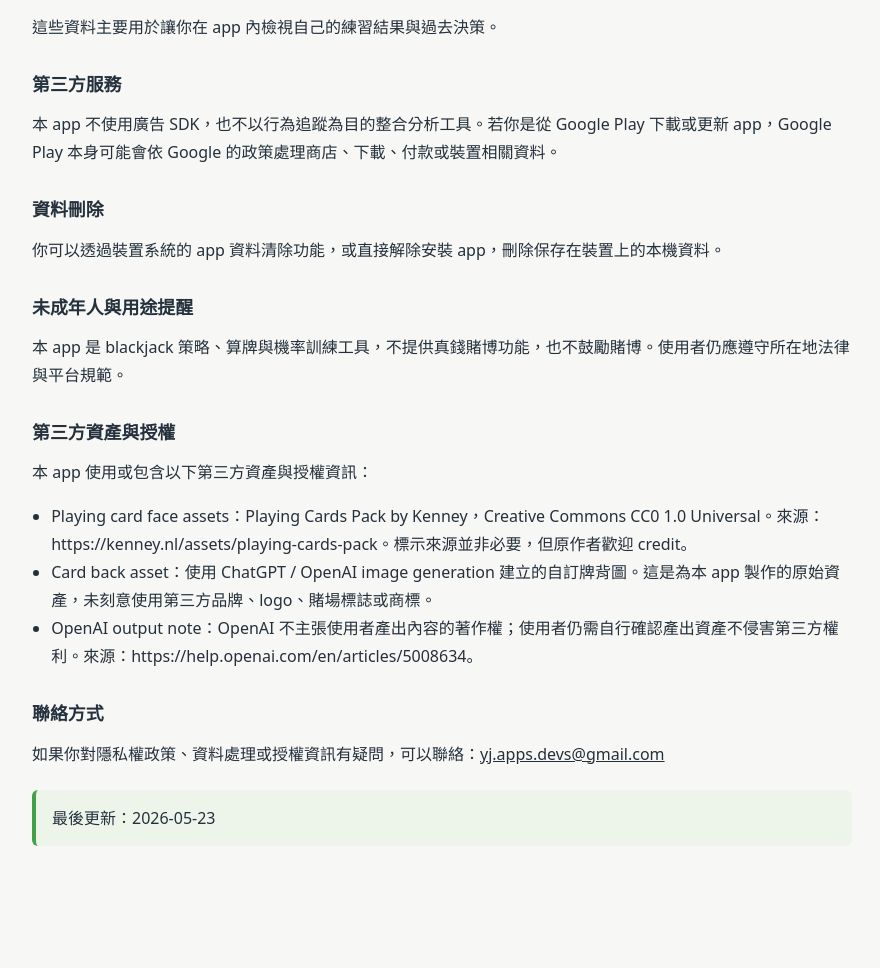
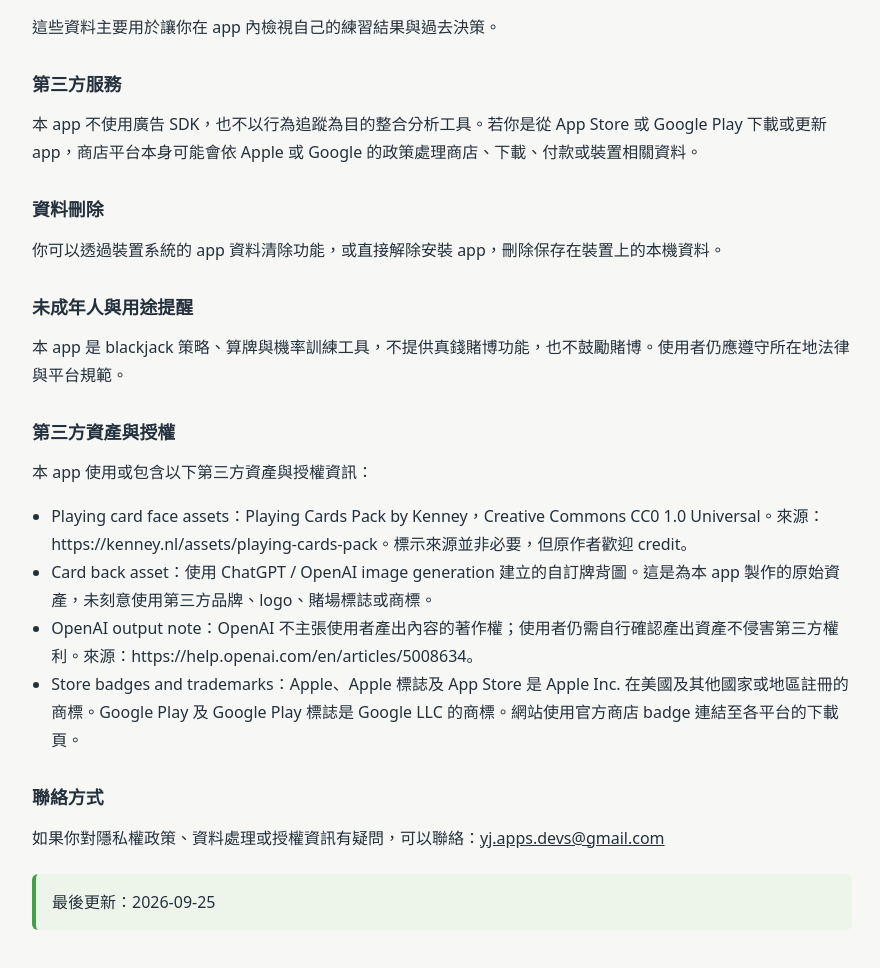
Before and after one commit to yujiunn20/bjapp_web, a plain HTML site: page content/app/privacy.html in a window 1280 px wide. Shown: the part 870-1838 px from the top of the page, without its empty margins (324-1204 px from the left). Drawn offline with Linux system fonts and the light colour scheme.

Commit message:
Update App Store privacy and trademark notices

```diff
--- a/content/app/privacy.html
+++ b/content/app/privacy.html
@@ -31,7 +31,7 @@
     <p>這些資料主要用於讓你在 app 內檢視自己的練習結果與過去決策。</p>
 
     <h3>第三方服務</h3>
-    <p>本 app 不使用廣告 SDK，也不以行為追蹤為目的整合分析工具。若你是從 Google Play 下載或更新 app，Google Play 本身可能會依 Google 的政策處理商店、下載、付款或裝置相關資料。</p>
+    <p>本 app 不使用廣告 SDK，也不以行為追蹤為目的整合分析工具。若你是從 App Store 或 Google Play 下載或更新 app，商店平台本身可能會依 Apple 或 Google 的政策處理商店、下載、付款或裝置相關資料。</p>
 
     <h3>資料刪除</h3>
     <p>你可以透過裝置系統的 app 資料清除功能，或直接解除安裝 app，刪除保存在裝置上的本機資料。</p>
@@ -45,12 +45,13 @@
       <li>Playing card face assets：Playing Cards Pack by Kenney，Creative Commons CC0 1.0 Universal。來源：https://kenney.nl/assets/playing-cards-pack。標示來源並非必要，但原作者歡迎 credit。</li>
       <li>Card back asset：使用 ChatGPT / OpenAI image generation 建立的自訂牌背圖。這是為本 app 製作的原始資產，未刻意使用第三方品牌、logo、賭場標誌或商標。</li>
       <li>OpenAI output note：OpenAI 不主張使用者產出內容的著作權；使用者仍需自行確認產出資產不侵害第三方權利。來源：https://help.openai.com/en/articles/5008634。</li>
+      <li>Store badges and trademarks：Apple、Apple 標誌及 App Store 是 Apple Inc. 在美國及其他國家或地區註冊的商標。Google Play 及 Google Play 標誌是 Google LLC 的商標。網站使用官方商店 badge 連結至各平台的下載頁。</li>
     </ul>
 
     <h3>聯絡方式</h3>
     <p>如果你對隱私權政策、資料處理或授權資訊有疑問，可以聯絡：<a href="mailto:yj.apps.devs@gmail.com">yj.apps.devs@gmail.com</a></p>
 
-    <p class="note">最後更新：2026-05-23</p>
+    <p class="note">最後更新：2026-09-25</p>
   </article>
   <script src="../layout.js?v=20260620-1"></script>
   <script src="../translate.js?v=20260527-6"></script>
```
